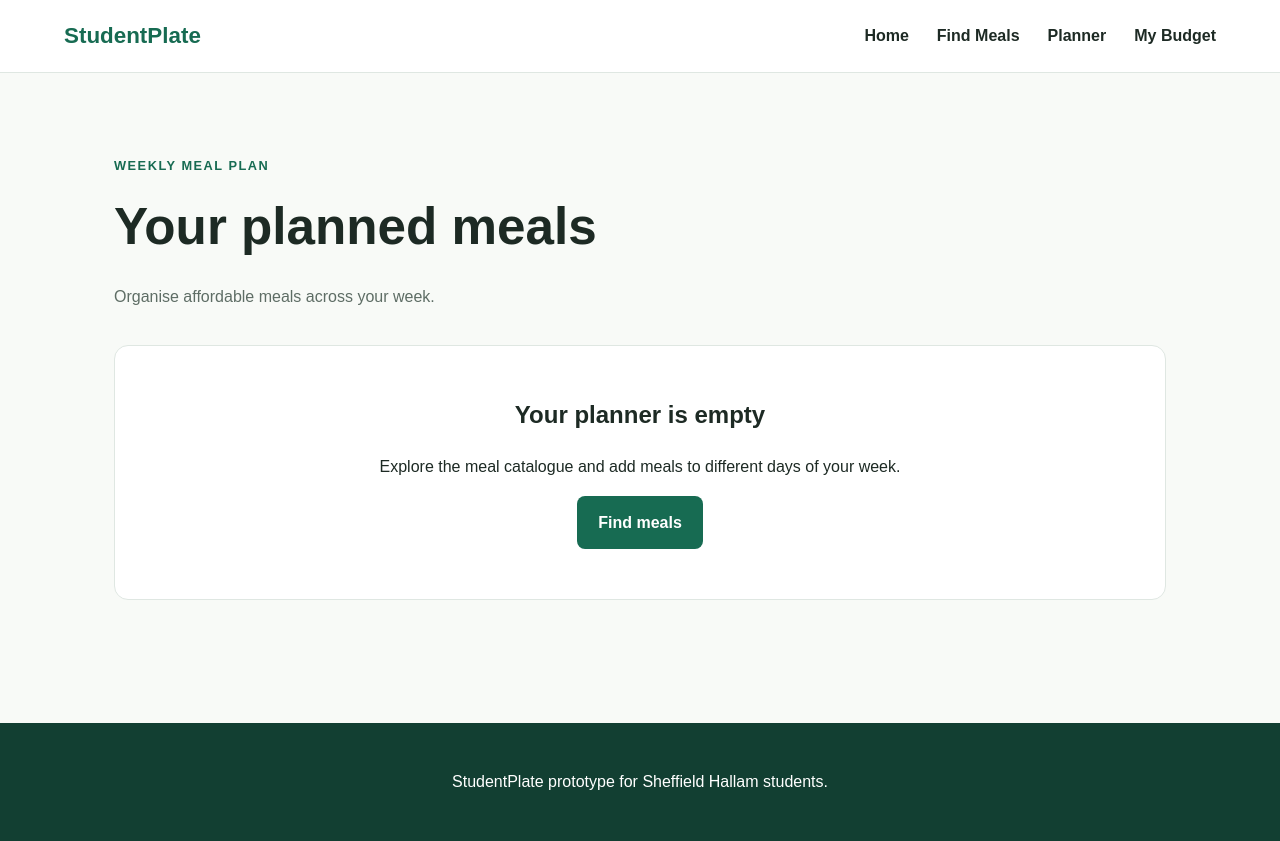
After one commit to C1028030/studentplate, a Django app: page /planner/ in a window 1280 px wide. The commit adds this page. Run offline with Django 5.2, Linux system fonts and the light colour scheme.

Commit message:
added session-based weekly meal planner

```diff
--- a/meals/static/meals/css/style.css
+++ b/meals/static/meals/css/style.css
@@ -752,3 +752,162 @@ a {
     background-color: #fbe7e7;
     color: #9b2525;
 }
+
+/* Add-to-planner section */
+
+.add-planner-section {
+    display: flex;
+    align-items: flex-end;
+    justify-content: space-between;
+    gap: 30px;
+
+    margin-top: 25px;
+    padding: 30px;
+
+    background-color: #ffffff;
+    border: 1px solid #dfe7e2;
+    border-radius: 14px;
+}
+
+.add-planner-section h2 {
+    margin: 0 0 5px;
+}
+
+.add-planner-section p {
+    margin: 0;
+    color: #5e6d65;
+}
+
+.add-planner-form {
+    display: flex;
+    align-items: flex-end;
+    gap: 12px;
+}
+
+.add-planner-form label {
+    font-weight: bold;
+}
+
+.add-planner-form select {
+    min-height: 46px;
+    padding: 10px 12px;
+
+    background-color: #ffffff;
+    border: 1px solid #bdcbc3;
+    border-radius: 8px;
+
+    font: inherit;
+}
+
+/* Weekly planner */
+
+.planner-page {
+    max-width: 1100px;
+    min-height: 650px;
+    margin: 0 auto;
+    padding: 70px 24px;
+}
+
+.planner-heading {
+    margin-bottom: 35px;
+}
+
+.planner-heading h1 {
+    margin: 8px 0 12px;
+    font-size: 3.2rem;
+}
+
+.planner-heading > p:last-child {
+    color: #5e6d65;
+}
+
+.planner-list {
+    display: grid;
+    gap: 14px;
+}
+
+.planner-entry {
+    display: grid;
+    grid-template-columns: 120px 1fr auto auto;
+    gap: 22px;
+    align-items: center;
+
+    padding: 22px;
+
+    background-color: #ffffff;
+    border: 1px solid #dfe7e2;
+    border-radius: 14px;
+}
+
+.planner-day {
+    color: #176b52;
+    font-weight: bold;
+}
+
+.planner-meal h2 {
+    margin: 0;
+    font-size: 1.15rem;
+}
+
+.planner-meal p {
+    margin: 5px 0 0;
+    color: #5e6d65;
+    font-size: 0.9rem;
+}
+
+.planner-price {
+    color: #176b52;
+    font-size: 1.15rem;
+}
+
+.remove-planner-button {
+    padding: 8px 12px;
+
+    background: none;
+    border: 1px solid #c66a6a;
+    border-radius: 7px;
+
+    color: #9b2525;
+    cursor: pointer;
+    font: inherit;
+}
+
+.remove-planner-button:hover {
+    background-color: #fbe7e7;
+}
+
+.empty-planner {
+    padding: 50px;
+
+    background-color: #ffffff;
+    border: 1px solid #dfe7e2;
+    border-radius: 14px;
+
+    text-align: center;
+}
+
+.empty-planner h2 {
+    margin-top: 0;
+}
+
+@media (max_width: 750px) {
+    .add-planner-section,
+    .add-planner-form {
+        align-items: stretch;
+        flex-direction: column;
+    }
+
+    .planner-heading h1 {
+        font-size: 2.5rem;
+    }
+
+    .planner-entry {
+        grid-template-columns: 1fr;
+        gap: 10px;
+    }
+
+    .planner-entry form,
+    .remove-planner-button {
+        width: 100%;
+    }
+}
--- a/meals/templates/meals/base.html
+++ b/meals/templates/meals/base.html
@@ -5,7 +5,7 @@
     <meta charset="UTF-8">
     <meta name="viewport" content="width=device-width, initial-scale=1.0">
     <title>{% block title %}StudentPlate{% endblock %}</title>
-    <link rel="stylesheet" href="{% static 'meals/css/style.css' %}?v=2">
+    <link rel="stylesheet" href="{% static 'meals/css/style.css' %}?v=3">
 </head>
 <body>
     <!--- Shared navigation --->
@@ -16,6 +16,11 @@
             <ul class="nav-links">
                 <li><a href="{% url 'home' %}">Home</a></li>
                 <li><a href="{% url 'meal_list' %}">Find Meals</a></li>
+                <li>
+                    <a href="{% url 'planner' %}">
+                        Planner
+                    </a>
+                </li>
                 <li><a href="{% url 'budget' %}">My Budget</a></li>
             </ul>
         </nav>
--- /dev/null
+++ b/meals/templates/meals/planner.html
@@ -0,0 +1,89 @@
+{% extends "meals/base.html" %}
+
+
+{% block title %}
+    Weekly Planner | StudentPlate
+{% endblock %}
+
+
+{% block content %}
+    <section class="planner-page">
+        <div class="planner-heading">
+            <p class="eyebrow">Weekly meal plan</p>
+
+            <h1>Your planned meals</h1>
+
+            <p>
+                Organise affordable meals across your week.
+            </p>
+        </div>
+
+        {% if planner_entries %}
+            <div class="planner-list">
+                {% for entry in planner_entries %}
+                    <article class="planner-entry">
+                        <div class="planner-day">
+                            {{ entry.day }}
+                        </div>
+
+                        <div class="planner-meal">
+                            <h2>
+                                <a
+                                    href="{% url 'meal_detail' entry.meal.id %}"
+                                >
+                                    {{ entry.meal.name }}
+                                </a>
+                            </h2>
+
+                            <p>
+                                {{ entry.meal.prep_time }} minutes ·
+                                {{ entry.meal.calories }} calories ·
+                                {{ entry.meal.protein }}g protein
+                            </p>
+                        </div>
+
+                        <strong class="planner-price">
+                            £{{ entry.meal.price|floatformat:2 }}
+                        </strong>
+
+                        <form
+                            method="post"
+                            action="{% url 'remove_from_planner' entry.meal.id %}"
+                        >
+                            {% csrf_token %}
+
+                            <input
+                                type="hidden"
+                                name="day"
+                                value="{{ entry.day }}"
+                            >
+
+                            <button
+                                class="remove-planner-button"
+                                type="submit"
+                            >
+                                Remove
+                            </button>
+                        </form>
+                    </article>
+                {% endfor %}
+            </div>
+        {% else %}
+            <div class="empty-planner">
+                <h2>Your planner is empty</h2>
+
+                <p>
+                    Explore the meal catalogue and add meals to different
+                    days of your week.
+                </p>
+
+                <a
+                    class="button primary-button"
+                    href="{% url 'meal_list' %}"
+                >
+                    Find meals
+                </a>
+            </div>
+        {% endif %}
+    </section>
+{% endblock %}
--- a/meals/urls.py
+++ b/meals/urls.py
@@ -17,4 +17,18 @@ urlpatterns = [
 
     # Budget page
     path("budget/", views.budget, name="budget"),
+
+    path("planner/", views.planner, name="planner"),
+
+    path(
+        "planner/add/<int:meal_id>/",
+        views.add_to_planner,
+        name="add_to_planner",
+    ),
+
+    path(
+        "planner/remove/<int:meal_id>/",
+        views.remove_from_planner,
+        name="remove_from_planner",
+    ),
 ]
--- a/meals/views.py
+++ b/meals/views.py
@@ -1,8 +1,18 @@
 from django.db.models import Q
-from django.shortcuts import get_object_or_404, render
+from django.shortcuts import get_object_or_404, redirect, render
 from .models import Meal
 from decimal import Decimal, InvalidOperation
 
+# Days available in weekly planner
+DAYS_OF_WEEK = [
+    "Monday",
+    "Tuesday",
+    "Wednesday",
+    "Thursday",
+    "Friday",
+    "Saturday",
+    "Sunday,"
+]
 
 # Displays the homepage
 def home(request):
@@ -85,6 +95,7 @@ def meal_detail(request, meal_id):
 
     context = {
         "meal": meal,
+        "days_of_week": DAYS_OF_WEEK,
     }
 
     return render(request, "meals/meal_detail.html", context)
@@ -137,3 +148,107 @@ def budget(request):
     }
 
     return render(request, "meals/budget.html", context)
+
+# Displays the meals saved in the weekly planner
+def planner(request):
+    saved_entries = request.session.get(
+        "planner_entries",
+        [],
+    )
+
+    # Retrieve the relevant meals in one database query
+    meal_ids = [
+        entry["meal_id"]
+        for entry in saved_entries
+    ]
+
+    meals = Meal.objects.filter(
+        id__in=meal_ids,
+        is_available=True,
+    )
+
+    # Create a dictionary so meals can be found by their IDs
+    meal_lookup = {
+        meal.id: meal
+        for meal in meals
+    }
+
+    planner_entries = []
+
+    # Combine each saved day with its complete meal record
+    for entry in saved_entries:
+        meal = meal_lookup.get(entry["meal_id"])
+
+        if meal:
+            planner_entries.append(
+                {
+                    "day": entry["day"],
+                    "meal": meal,
+                }
+            )
+
+    # Display entries in weekday order
+    planner_entries.sort(
+        key=lambda entry: DAYS_OF_WEEK.index(entry["day"])
+    )
+
+    context = {
+        "planner_entries": planner_entries,
+    }
+
+    return render(request, "meals/planner.html", context)
+
+
+# Adds a meal to a selected day
+def add_to_planner(request, meal_id):
+    if request.method == "POST":
+        meal = get_object_or_404(
+            Meal,
+            id=meal_id,
+            is_available=True,
+        )
+
+        selected_day = request.POST.get("day", "")
+
+        # Only accept one of the recognised weekday values
+        if selected_day in DAYS_OF_WEEK:
+            planner_entries = request.session.get(
+                "planner_entries",
+                [],
+            )
+
+            new_entry = {
+                "meal_id": meal.id,
+                "day": selected_day,
+            }
+
+            # Prevent the same meal being added twice to the same day
+            if new_entry not in planner_entries:
+                planner_entries.append(new_entry)
+                request.session["planner_entries"] = planner_entries
+                request.session.modified = True
+
+    return redirect("planner")
+
+
+# Removes one meal from one day
+def remove_from_planner(request, meal_id):
+    if request.method == "POST":
+        selected_day = request.POST.get("day", "")
+
+        planner_entries = request.session.get(
+            "planner_entries",
+            [],
+        )
+
+        entry_to_remove = {
+            "meal_id": meal_id,
+            "day": selected_day,
+        }
+
+        if entry_to_remove in planner_entries:
+            planner_entries.remove(entry_to_remove)
+            request.session["planner_entries"] = planner_entries
+            request.session.modified = True
+
+    return redirect("planner")
```
Also changed, not shown: meals/templates/meals/meal_detail.html (+34 -0 lines).
